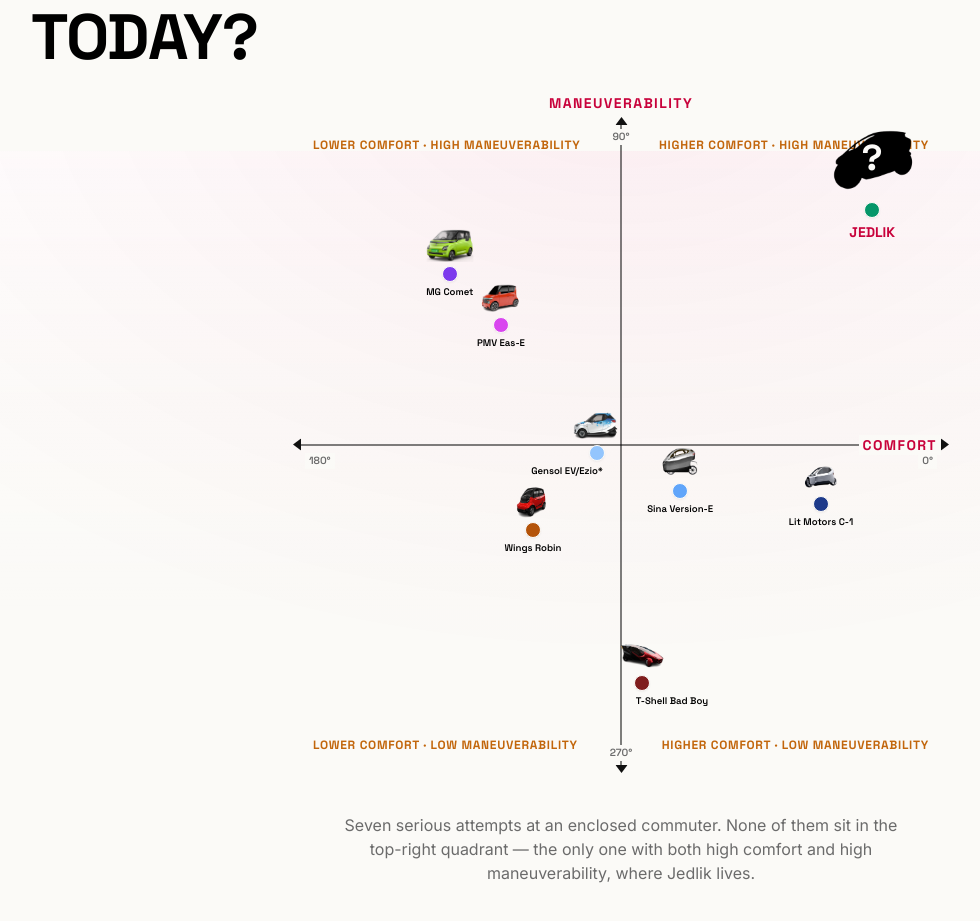
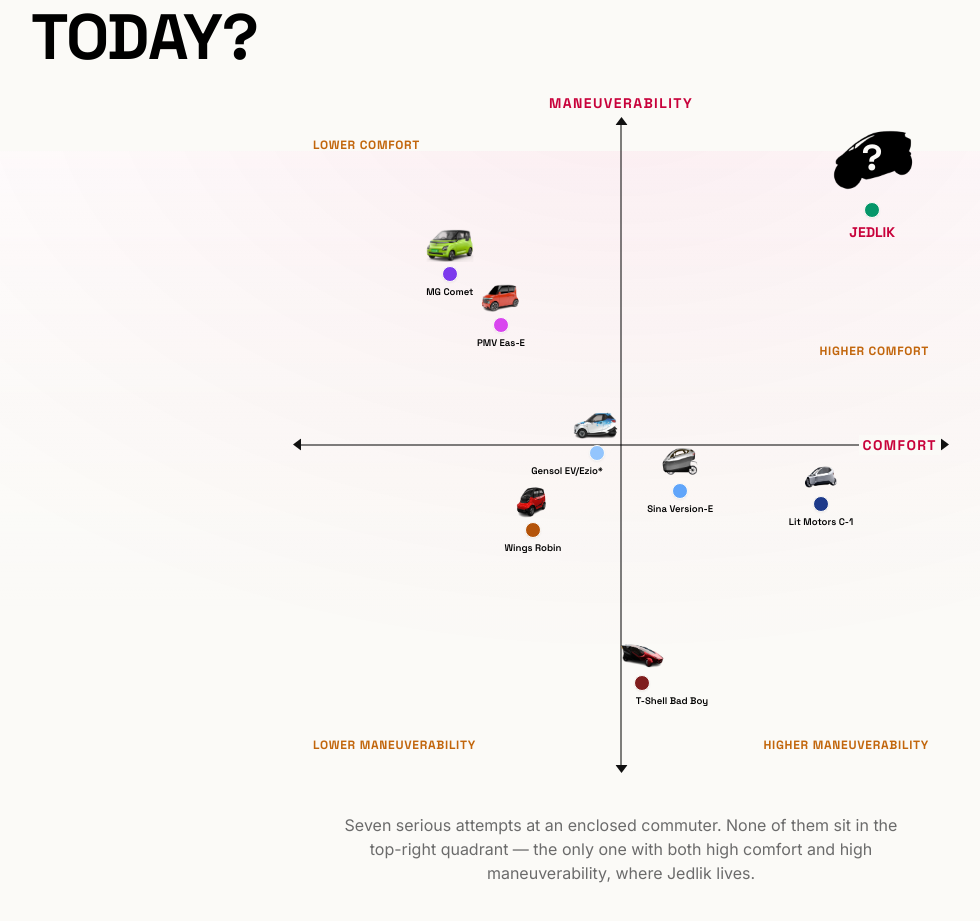
Before and after one commit to raguram-jedlik/pitchdeck, a Next.js app: page / in a window 1280 px wide. Shown: the part 1449-2370 px from the top of the page, without its empty margins (19-999 px from the left). Built offline with nearby package versions, Linux system fonts and the light colour scheme.

Commit message:
Revert "Fix quadrant chart labels to match the x/y axis convention"
This reverts commit c62c513be7292cabf17ead1b56fcc51a95acd48e.

```diff
--- a/src/components/QuadrantChart.tsx
+++ b/src/components/QuadrantChart.tsx
@@ -7,20 +7,14 @@
  * Positioning map — true 4-quadrant scatter graph with vehicle images for
  * rivals and a question-mark silhouette for Jedlik. Optimised for mobile:
  * the chart scales down cleanly and Jedlik's silhouette is positioned in
- * the only empty quadrant (top-right, the highest comfort / highest
+ * the only empty quadrant (top-right, the highest comfort / lowest
  * maneuverability quadrant).
  *
- * Axis convention (standard math coordinates):
- *   +x (right) = higher comfort,  −x (left)  = lower comfort
- *   +y (top)   = higher maneuverability, −y (bottom) = lower maneuverability
- * Comfort is measured on the x axis and maneuverability on the y axis, so
- * every corner label is pinned to the side of the chart its axis points to.
- *
  * Quadrant labels (screen reading order: TL, TR, BL, BR):
- *   Q1 TL — High Comfort, High Maneuver
- *   Q2 TR — High Comfort, High Maneuver   ← Jedlik
- *   Q3 BL — Low Comfort, Low Maneuver
- *   Q4 BR — Low Comfort, Low Maneuver
+ *   Q1 TL — High Maneuver, Low Comfort
+ *   Q2 TR — High Comfort, Low Maneuver   ← Jedlik
+ *   Q3 BR — Low Maneuver, High Comfort
+ *   Q4 BL — Low Maneuver, Low Comfort
  */
 export default function QuadrantChart() {
   const rivals = quadrantPoints.filter((p) => !p.isJedlik);
@@ -68,36 +62,18 @@
             Comfort
           </span>
 
-          {/* Degree markers — comfort runs 0° (higher, right pole) to 180°
-              (lower, left pole); maneuverability runs 90° (higher, top pole)
-              to 270° (lower, bottom pole). */}
-          <span className="absolute top-1/2 right-1 translate-y-1/2 whitespace-nowrap bg-paper px-1 font-display text-[0.5rem] font-semibold text-muted md:text-[0.65rem]">
-            0°
+          {/* Quadrant corner labels (screen reading order: TL, TR, BL, BR) */}
+          <span className="absolute left-2 top-2 whitespace-nowrap font-display text-[0.55rem] font-bold uppercase tracking-[0.06em] text-[#C2660C] md:left-3 md:top-3 md:text-xs">
+            Lower Comfort
           </span>
-          <span className="absolute top-1/2 left-1 translate-y-1/2 whitespace-nowrap bg-paper px-1 font-display text-[0.5rem] font-semibold text-muted md:text-[0.65rem]">
-            180°
-          </span>
-          <span className="absolute left-1/2 top-1 -translate-x-1/2 whitespace-nowrap bg-paper px-1 font-display text-[0.5rem] font-semibold text-muted md:text-[0.65rem]">
-            90°
-          </span>
-          <span className="absolute bottom-1 left-1/2 -translate-x-1/2 whitespace-nowrap bg-paper px-1 font-display text-[0.5rem] font-semibold text-muted md:text-[0.65rem]">
-            270°
-          </span>
-
-          {/* Quadrant corner labels (screen reading order: TL, TR, BL, BR).
-              Each label names the quadrant by which side of each axis it sits
-              on: comfort is read left/right, maneuverability top/bottom. */}
-          <span className="absolute left-2 top-2 whitespace-nowrap font-display text-[0.55rem] font-bold uppercase tracking-[0.06em] text-[#C2660C] md:left-3 md:top-3 md:text-xs">
-            Lower Comfort · High Maneuverability
-          </span>
-          <span className="absolute right-2 top-2 whitespace-nowrap text-right font-display text-[0.55rem] font-bold uppercase tracking-[0.06em] text-[#C2660C] md:right-3 md:top-3 md:text-xs">
-            Higher Comfort · High Maneuverability
+          <span className="absolute right-2 top-[34%] whitespace-nowrap text-right font-display text-[0.55rem] font-bold uppercase tracking-[0.06em] text-[#C2660C] md:right-3 md:text-xs">
+            Higher Comfort
           </span>
           <span className="absolute bottom-2 left-2 whitespace-nowrap font-display text-[0.55rem] font-bold uppercase tracking-[0.06em] text-[#C2660C] md:bottom-3 md:left-3 md:text-xs">
-            Lower Comfort · Low Maneuverability
+            Lower Maneuverability
           </span>
           <span className="absolute bottom-2 right-2 whitespace-nowrap text-right font-display text-[0.55rem] font-bold uppercase tracking-[0.06em] text-[#C2660C] md:bottom-3 md:right-3 md:text-xs">
-            Higher Comfort · Low Maneuverability
+            Higher Maneuverability
           </span>
 
           {/* rivals — the colored dot is the actual data marker and sits
```
